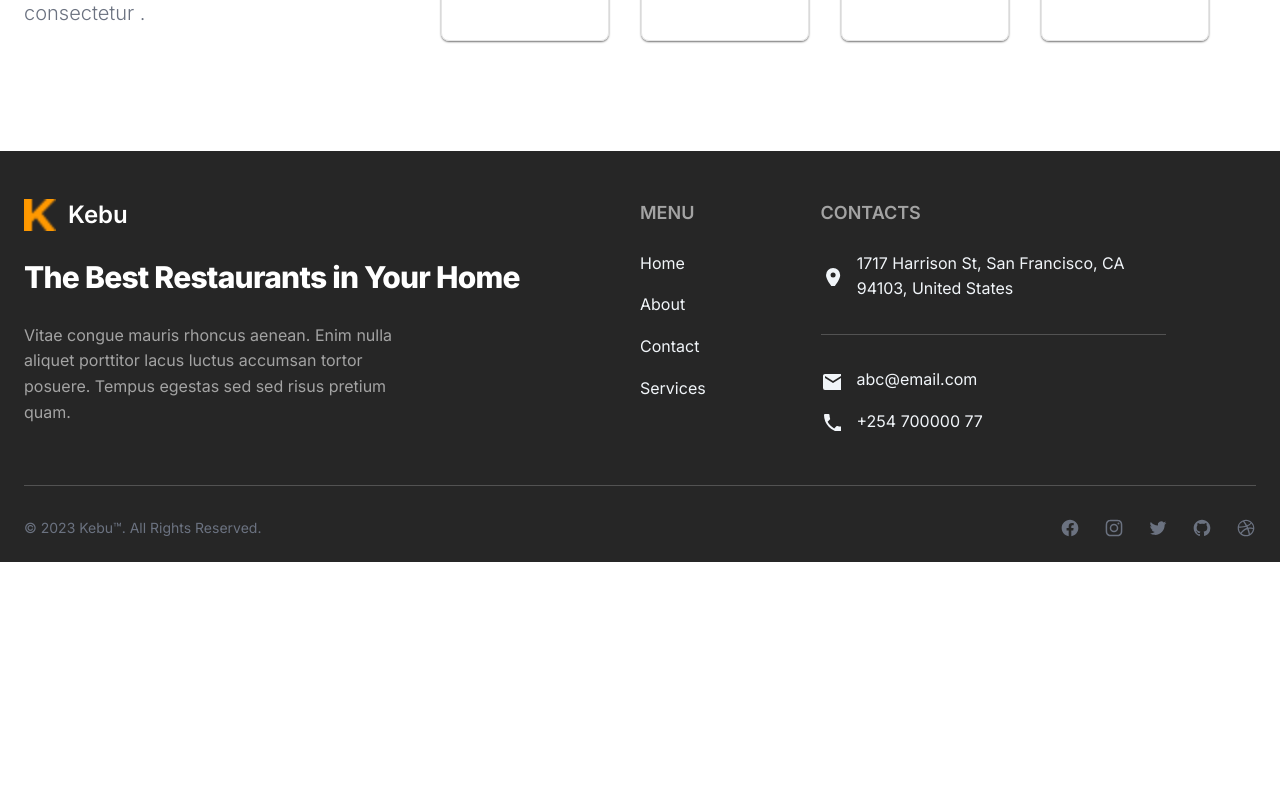
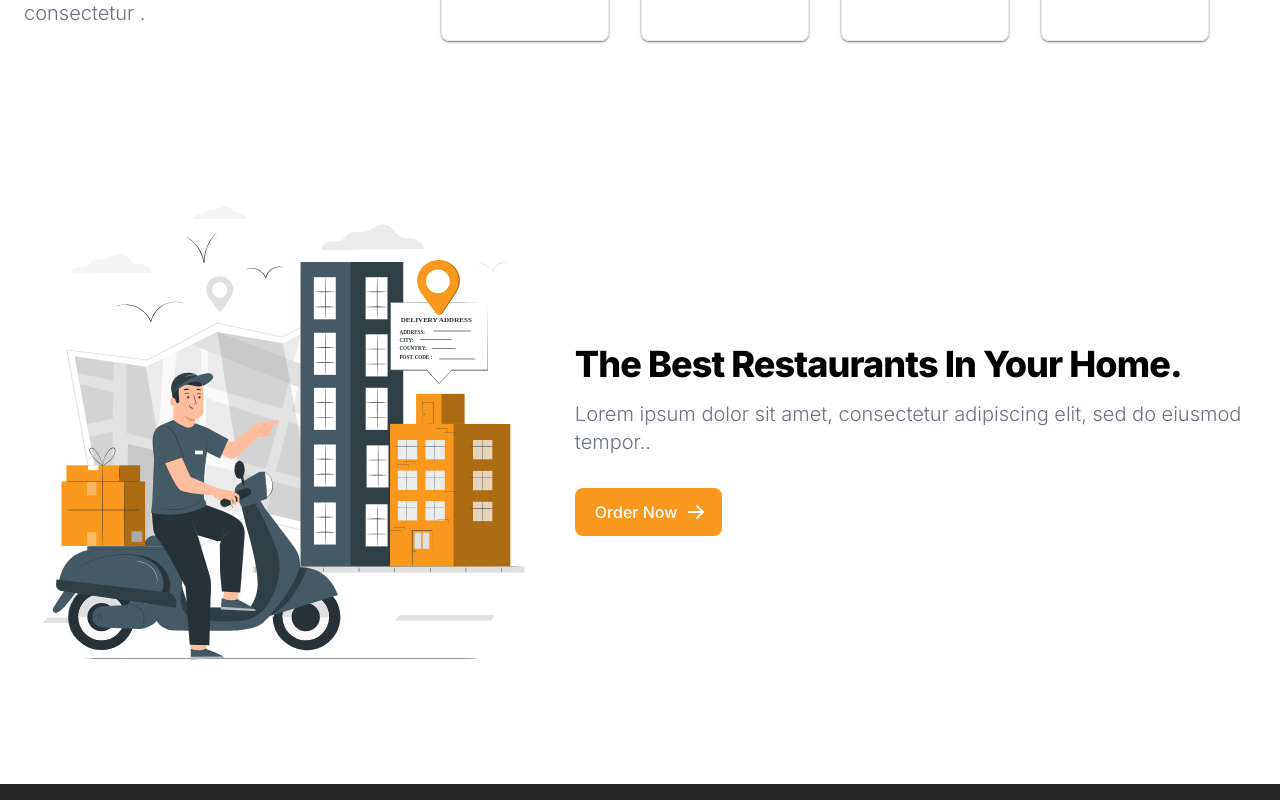
Before and after one commit to eugenewere/landing, a Vue app: page / in a window 1280 px wide. Shown: the part 1440-2240 px from the top of the page. Before the commit the page ends 2002 px from the top, so only its background shows below. Built offline with nearby package versions, Linux system fonts and the light colour scheme.

Commit message:
Update Counter

```diff
--- a/src/App.vue
+++ b/src/App.vue
@@ -5,6 +5,7 @@ import Hero from "@/components/Hero/Hero.vue";
 import Aboutus from "@/components/AboutUs/AboutUs.vue";
 import Footer from "@/components/Footer/Footer.vue";
 import Counter from "@/components/Counter/Counter.vue";
+import Hero2 from "@/components/Hero/Hero2.vue";
 </script>
 
 <template>
@@ -13,6 +14,7 @@ import Counter from "@/components/Counter/Counter.vue";
     <Hero/>
     <Aboutus />
     <Counter />
+    <Hero2 />
     <Footer />
   </div>
 
--- a/src/components/Counter/Counter.vue
+++ b/src/components/Counter/Counter.vue
@@ -4,10 +4,10 @@
 
 <template>
   <section class="bg-white dark:bg-gray-900">
-    <div class="max-w-screen-xl px-4 py-8 mx-auto text-center lg:py-16 lg:px-6 flex items-center flex-col  md:flex-row ">
-      <div class=" md:text-left text-center w-100 md:w-[30%] md:mb-0 mb-16">
-        <h2 class=" md:w-100 text-4xl tracking-tight font-extrabold text-gray-900 dark:text-white">Service shows good taste.</h2>
-        <p class="max-w-2xl mt-6 font-light  text-gray-500 lg:mb-8 md:text-lg lg:text-xl dark:text-gray-400">
+    <div class="max-w-screen-xl px-4 py-8 mx-auto text-center lg:py-16 lg:px-6 flex items-center flex-col  lg:flex-row ">
+      <div class=" lg:text-left md:text-center md:w-100 lg:w-[30%] md:mb-0 mb-16">
+        <h2 class=" lg:w-100 text-4xl tracking-tight font-extrabold text-gray-900 dark:text-white">Service shows good taste.</h2>
+        <p class="max-w-2xl mt-6 mb-6 md:mb-0 font-light  text-gray-500 lg:mb-8 md:text-lg lg:text-xl dark:text-gray-400">
           Lorem ipsum dolor sit amet, consectetur .
         </p>
       </div>
--- /dev/null
+++ b/src/components/Hero/Hero2.vue
@@ -0,0 +1,31 @@
+<template>
+  <section class="bg-white  dark:bg-gray-900 flex items-center justify-center">
+    <div class="grid max-w-screen-xl px-4 py-8 mx-auto my-auto lg:gap-8 xl:gap-0 lg:py-16 lg:grid-cols-12">
+      <div class="  lg:mt-0 lg:col-span-5 lg:flex">
+        <img class="w-3/5 mx-auto pt-5 lg:pt-0 lg:w-auto" src="@/assets/image/delivery-address-pana.svg" alt="mockup">
+      </div>
+      <div class="lg:ml-9 place-self-center lg:col-span-7">
+        <h1 class="max-w-2xl mb-4 text-2xl font-extrabold sm:text-center md:text-left tracking-tight leading-none md:text-3xl xl:text-4xl dark:text-white">
+          The Best Restaurants In Your Home.
+        </h1>
+        <p class="max-w-2xl mb-6 font-light text-gray-500 lg:mb-8 md:text-lg lg:text-xl dark:text-gray-400">
+          Lorem ipsum dolor sit amet, consectetur adipiscing elit, sed do eiusmod tempor..
+        </p>
+        <div class="flex justify-center lg:justify-start">
+          <a href="#" class="inline-flex app_transition items-center justify-center px-5 py-3 mr-3 text-base font-medium text-center text-white rounded-lg bg-kebu-400 hover:bg-kebu-500 focus:ring-4 focus:ring-kebu-300 dark:focus:ring-kebu-900">
+            Order Now
+            <svg class="w-5 h-5 ml-2 -mr-1" fill="currentColor" viewBox="0 0 20 20" xmlns="http://www.w3.org/2000/svg">
+              <path fill-rule="evenodd" d="M10.293 3.293a1 1 0 011.414 0l6 6a1 1 0 010 1.414l-6 6a1 1 0 01-1.414-1.414L14.586 11H3a1 1 0 110-2h11.586l-4.293-4.293a1 1 0 010-1.414z" clip-rule="evenodd"></path>
+            </svg>
+          </a>
+
+        </div>
+      </div>
+
+    </div>
+  </section>
+</template>
+
+<script setup lang="ts">
+
+</script>
```
